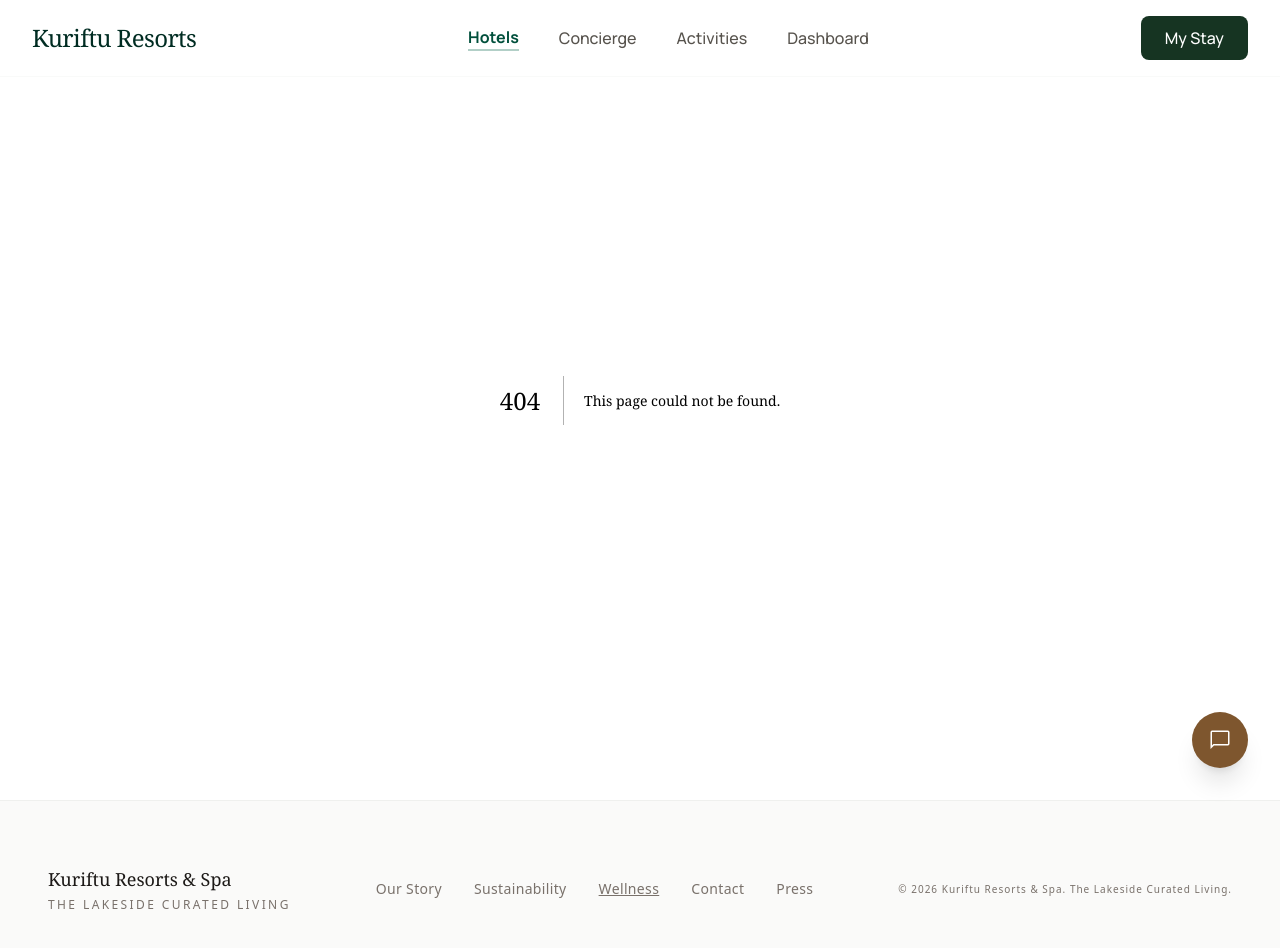
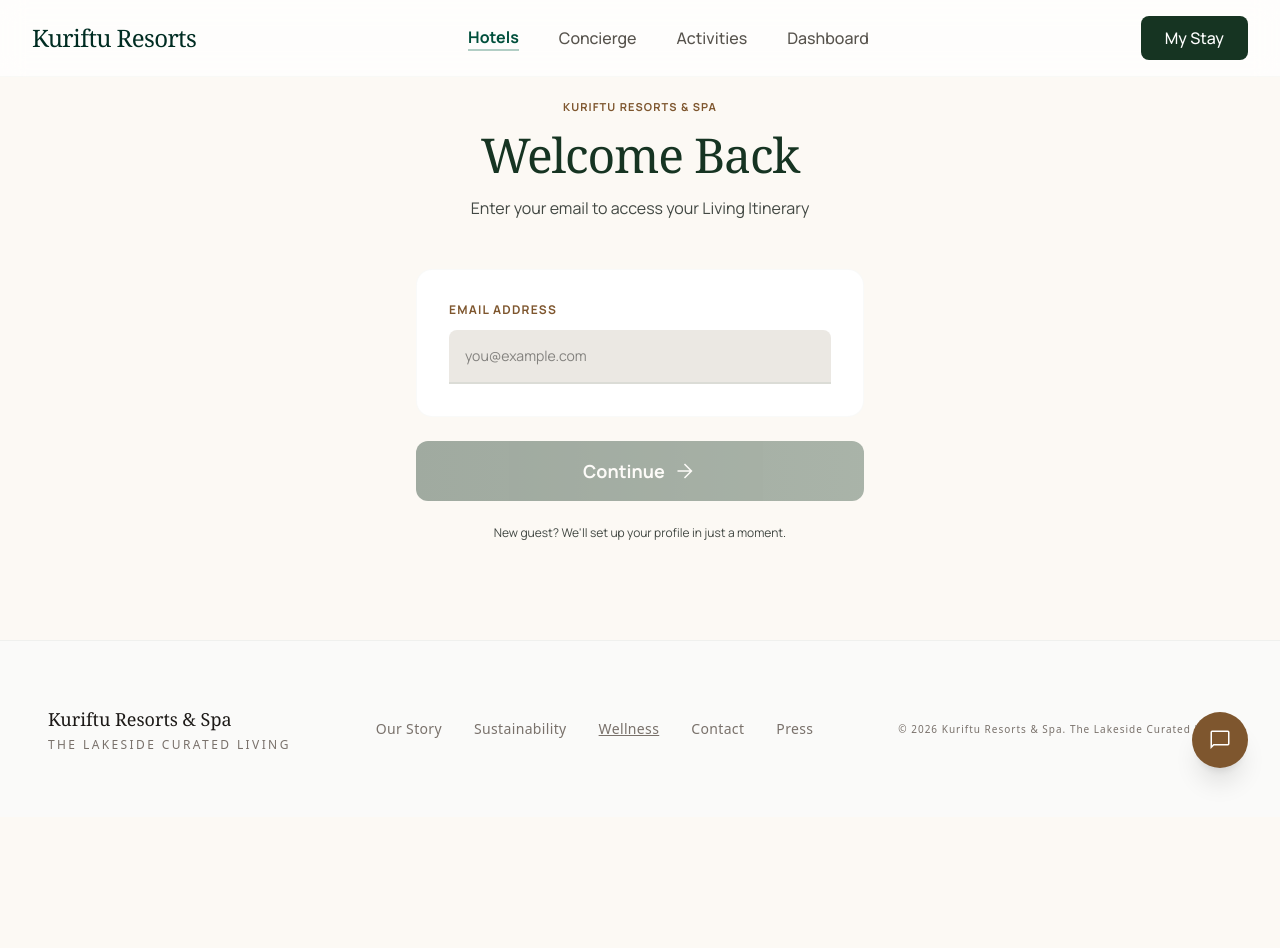
Before and after one commit to haroon06in/hackathon-tourism, a Next.js app in the folder hotel-app/: page /login in a window 1280 px wide. Before the commit this address had no page. Shown: the top 948 px of the page. After the commit the page ends 817 px from the top, so only its background shows below. Built offline with nearby package versions, Linux system fonts and the light colour scheme.

Commit message:
feat: add email-based login page

```diff
--- /dev/null
+++ b/hotel-app/app/(pages)/login/page.tsx
@@ -0,0 +1,99 @@
+'use client';
+
+import { useState } from 'react';
+import { useRouter } from 'next/navigation';
+import { useGuest } from '../../../contexts/GuestContext';
+import { api } from '../../../lib/api';
+
+export default function LoginPage() {
+  const [email, setEmail] = useState('');
+  const [isLoading, setIsLoading] = useState(false);
+  const [error, setError] = useState('');
+  const router = useRouter();
+  const { signIn } = useGuest();
+
+  const handleSubmit = async (e: React.FormEvent) => {
+    e.preventDefault();
+    setIsLoading(true);
+    setError('');
+
+    try {
+      // Try to find existing profile
+      const profile = await api.getProfile(email);
+
+      if (profile.persona) {
+        // Completed onboarding — sign in directly
+        await signIn(email);
+        router.push('/dashboard');
+      } else {
+        // Profile exists but no persona — incomplete onboarding
+        router.push(`/onboarding?email=${encodeURIComponent(email)}`);
+      }
+    } catch {
+      // No profile found — new guest
+      router.push(`/onboarding?email=${encodeURIComponent(email)}&new=true`);
+    } finally {
+      setIsLoading(false);
+    }
+  };
+
+  return (
+    <div className="min-h-[80vh] flex items-center justify-center px-6">
+      <div className="w-full max-w-md">
+        <div className="text-center mb-12">
+          <span className="text-secondary font-bold tracking-widest text-[11px] uppercase mb-4 block">
+            Kuriftu Resorts & Spa
+          </span>
+          <h1 className="text-4xl md:text-5xl font-headline text-primary tracking-tight mb-4">
+            Welcome Back
+          </h1>
+          <p className="text-on-surface-variant leading-relaxed">
+            Enter your email to access your Living Itinerary
+          </p>
+        </div>
+
+        <form onSubmit={handleSubmit} className="space-y-6">
+          <div className="bg-surface-container-lowest rounded-2xl p-8 border border-outline-variant/10">
+            <label className="block text-xs font-bold uppercase tracking-widest text-secondary mb-3">
+              Email Address
+            </label>
+            <input
+              type="email"
+              required
+              value={email}
+              onChange={(e) => setEmail(e.target.value)}
+              placeholder="you@example.com"
+              className="w-full bg-surface-container-high border-b-2 border-outline-variant/40 p-4 focus:outline-none focus:border-primary transition-all font-body text-sm rounded-t-lg"
+            />
+
+            {error && (
+              <p className="text-sm text-red-600 mt-3">{error}</p>
+            )}
+          </div>
+
+          <button
+            type="submit"
+            disabled={isLoading || !email}
+            className="w-full bg-gradient-to-r from-primary to-primary-container text-on-primary py-4 rounded-xl font-bold text-lg hover:opacity-90 transition-all active:scale-95 disabled:opacity-40 disabled:cursor-not-allowed flex items-center justify-center gap-2"
+          >
+            {isLoading ? (
+              <>
+                <span className="material-symbols-outlined animate-spin text-[20px]">progress_activity</span>
+                Checking...
+              </>
+            ) : (
+              <>
+                Continue
+                <span className="material-symbols-outlined text-[20px]">arrow_forward</span>
+              </>
+            )}
+          </button>
+
+          <p className="text-center text-xs text-on-surface-variant">
+            New guest? We&apos;ll set up your profile in just a moment.
+          </p>
+        </form>
+      </div>
+    </div>
+  );
+}
```
